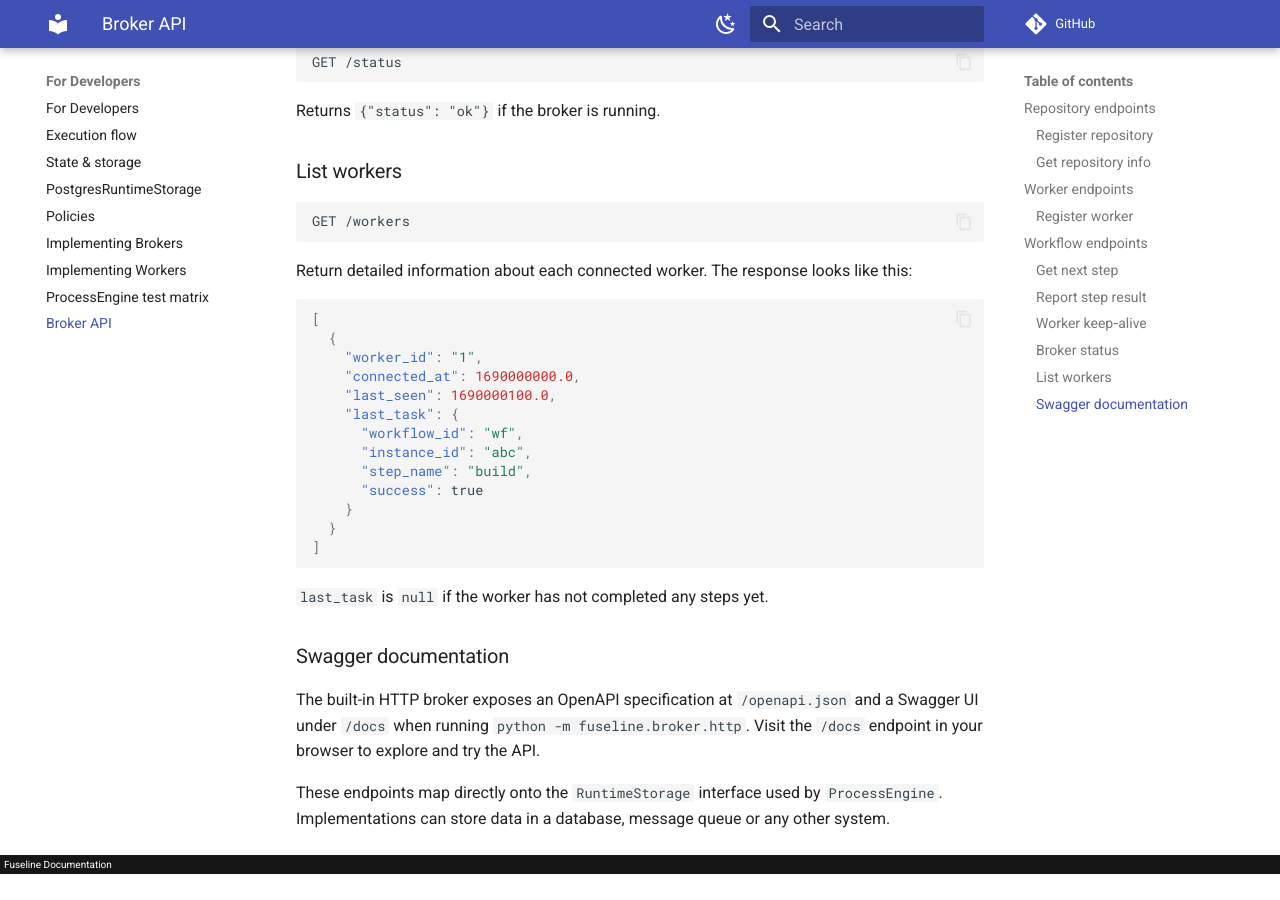
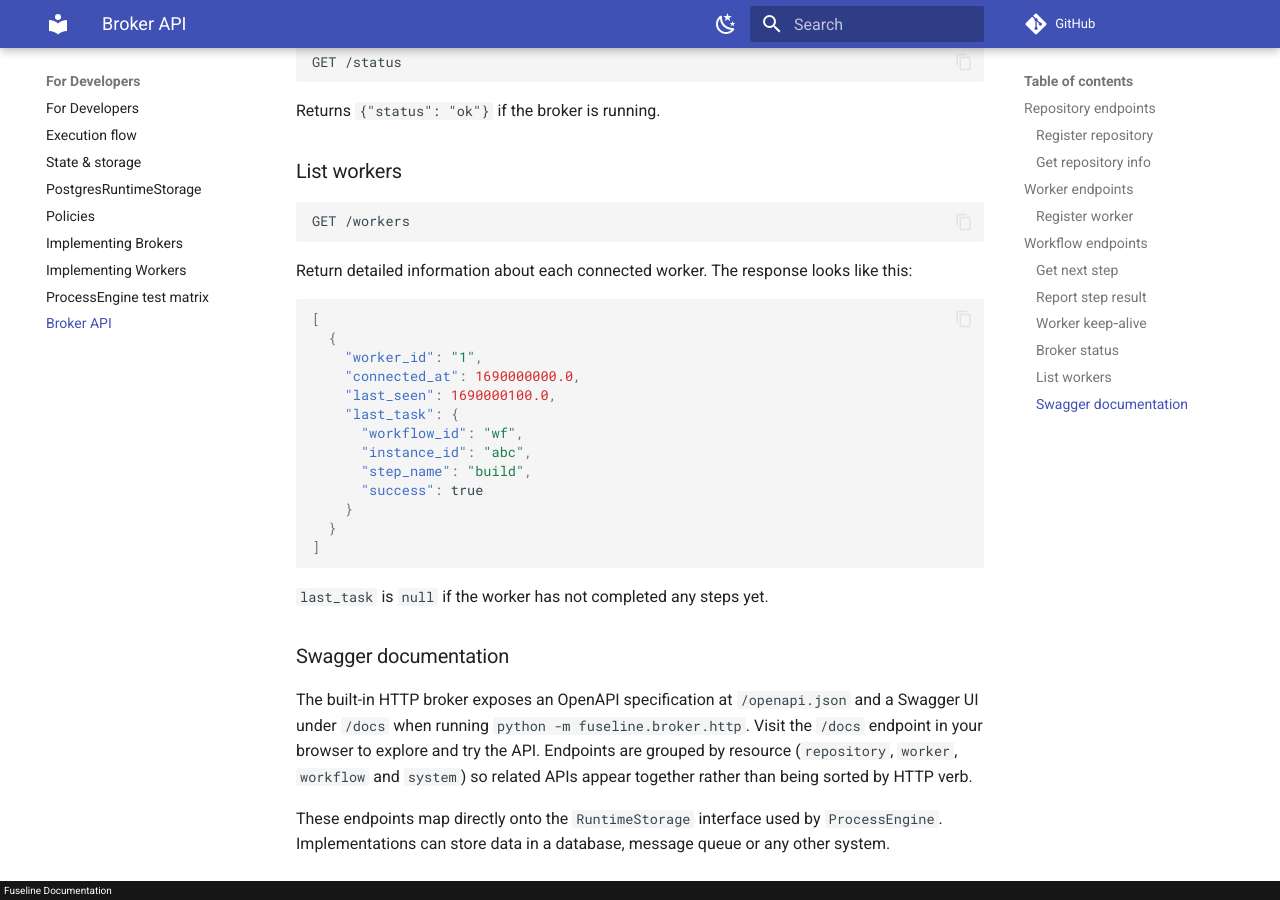
Before and after one commit to jsam/fuseline, an MkDocs documentation site: the page built from docs/for-developers/broker-api.md, in a window 1280 px wide and 900 px high, scrolled down 1875 px. Built offline with MkDocs 1.6.1 and Material for MkDocs 9.7.7, drawn with Linux system fonts in a browser that asks for light colours; comment, search, counter and statistics services are not loaded; before the commit the page ends 2749 px from its top, so only the background shows below that.

Commit message:
improve swagger grouping

```diff
--- a/docs/for-developers/broker-api.md
+++ b/docs/for-developers/broker-api.md
@@ -125,7 +125,9 @@
 The built-in HTTP broker exposes an OpenAPI specification at
 ``/openapi.json`` and a Swagger UI under ``/docs`` when running
 ``python -m fuseline.broker.http``. Visit the ``/docs`` endpoint in your
-browser to explore and try the API.
+browser to explore and try the API.  Endpoints are grouped by resource
+(``repository``, ``worker``, ``workflow`` and ``system``) so related APIs
+appear together rather than being sorted by HTTP verb.
 
 These endpoints map directly onto the `RuntimeStorage` interface used by
 `ProcessEngine`. Implementations can store data in a database, message
```
Also changed, not shown: 1 other file.
